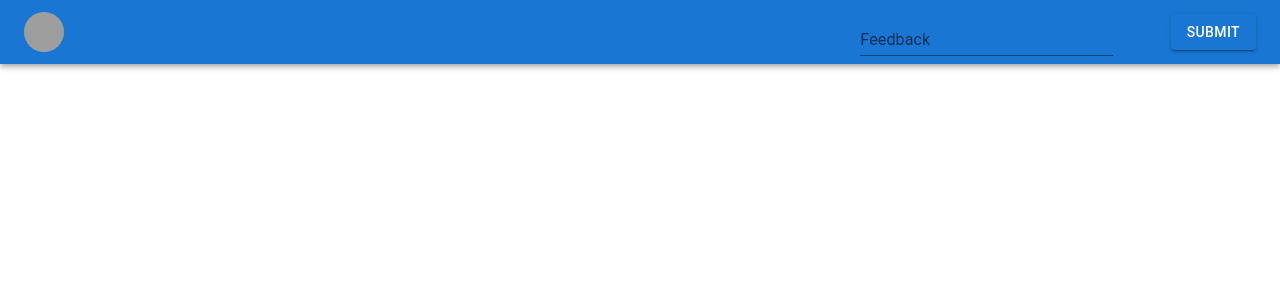
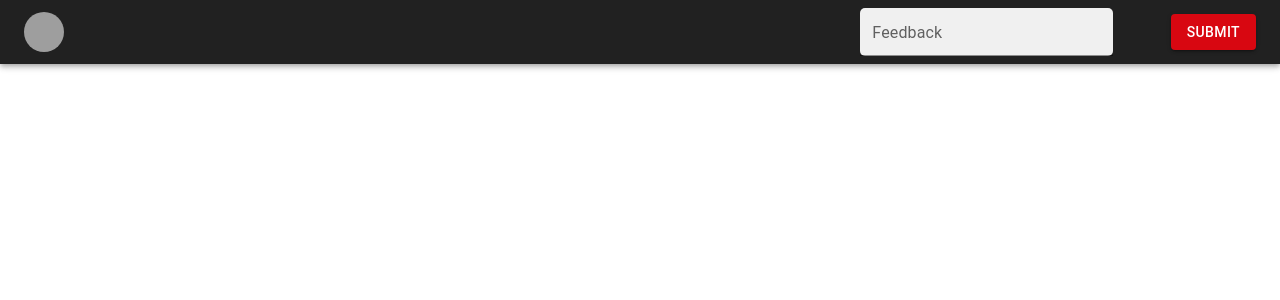
Before and after one commit to ndkv9/lb-feedback, a React (Create React App) app: page / in a window 1280 px wide. Shown: the top 300 px of the page. Built offline with nearby package versions, Linux system fonts and the light colour scheme; grey boxes are pictures that could not be loaded; the HTML template or start-up script is replaced by a standard one.

Commit message:
Modify bar styles

```diff
--- a/package.json
+++ b/package.json
@@ -5,6 +5,7 @@
   "dependencies": {
     "@emotion/react": "^11.7.1",
     "@emotion/styled": "^11.6.0",
+    "@material-ui/core": "^4.12.3",
     "@mui/icons-material": "^5.3.1",
     "@mui/material": "^5.3.1",
     "@testing-library/jest-dom": "^5.16.1",
--- a/src/components/FeedBackBar.js
+++ b/src/components/FeedBackBar.js
@@ -6,13 +6,44 @@ import Container from '@mui/material/Container';
 import Avatar from '@mui/material/Avatar';
 import TextField from '@mui/material/TextField';
 import Button from '@mui/material/Button';
+import { makeStyles } from '@material-ui/core/styles';
+import { createTheme, ThemeProvider } from '@mui/material/styles';
+
+
+const theme = createTheme({
+  palette: {
+    primary: {
+      light: '#424242',
+      main: '#212121',
+      dark: '#000',
+      contrastText: '#fff',
+    },
+    secondary: {
+      light: '#ff7961',
+      main: '#d80711',
+      dark: '#f44336',
+      contrastText: '#fff',
+    },
+  },
+});
+
+const useStyles = makeStyles({
+  bar: {
+    backgroundColor: "#fff",
+    color: "#000",
+    borderRadius: "5px",
+  },
+})
+
 
 const FeedBackBar = () => {
+  const classes = useStyles()
 
   return (
-    <AppBar position="static">
-      <Container maxWidth="xl">
-        <Toolbar disableGutters>
+    <ThemeProvider theme={theme}>
+    <AppBar position="static" >
+      <Container maxWidth="xl" color="primary">
+        <Toolbar disableGutters >
           <Box sx={{ flexGrow: 1 }}>
             <Avatar alt="Remy Sharp" src="https://stripe-images.s3.us-west-1.amazonaws.com/works-with/0bf92fa8419e3237a6fb6eac9b1c225099f96741" />
           </Box>
@@ -25,20 +56,23 @@ const FeedBackBar = () => {
             autoComplete="off"
             marginRight="50px"
           >
-            <div>
+          <div>
               <TextField
                 id="standard-textarea"
                 label="Feedback"
                 placeholder="Placeholder"
                 multiline
-                variant="standard"
+                variant="filled"
+                size="small"
+                className={classes.bar}
               />
-            </div>
+          </div>
           </Box>
-          <Button variant="contained">Submit</Button>
+          <Button variant="contained" color="secondary">Submit</Button>
         </Toolbar>
       </Container>
     </AppBar>
+    </ThemeProvider>
   );
 };
 
```
Also changed, not shown: 1 other file (tests, documents, lock files or other folders).
